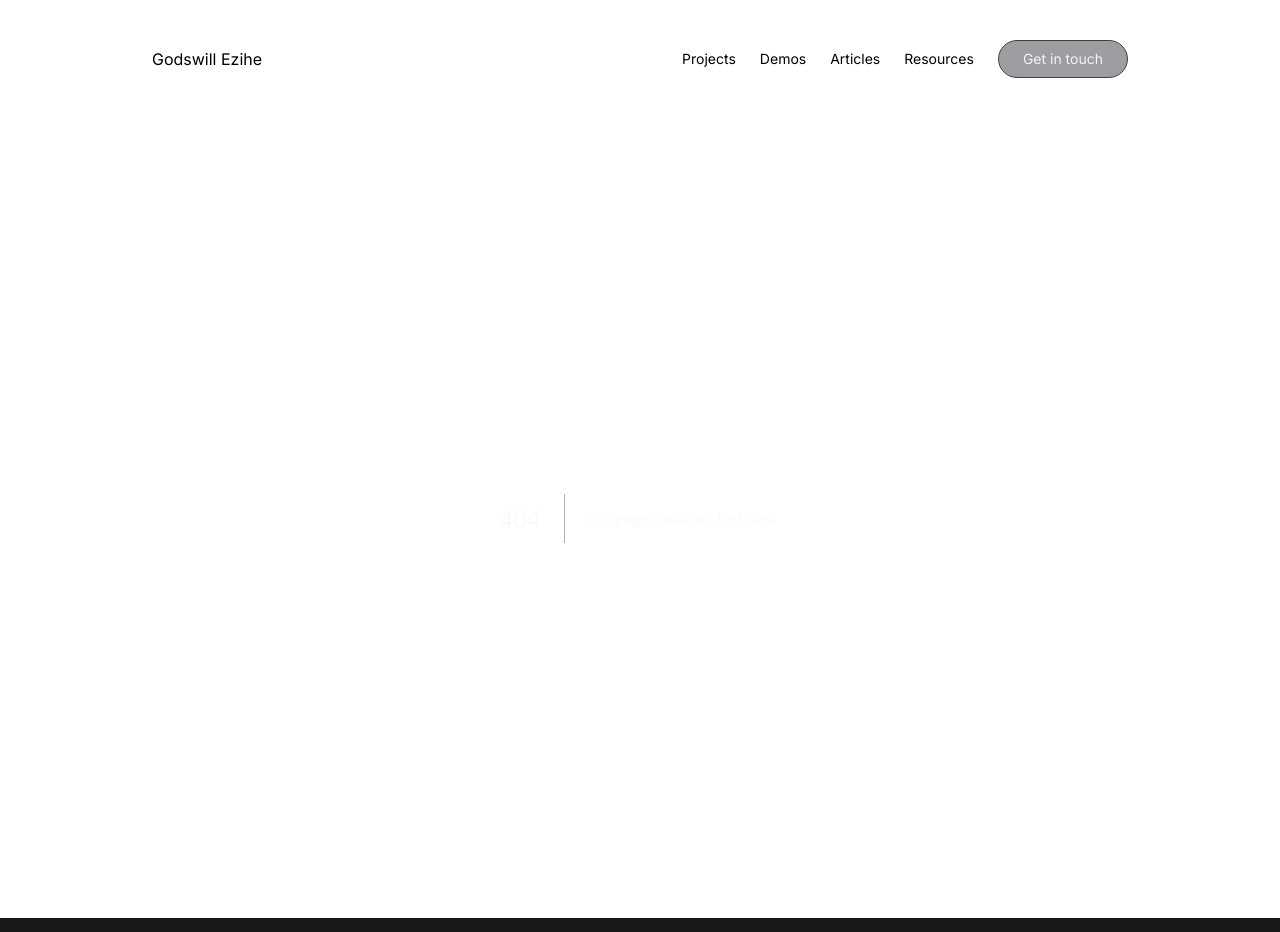
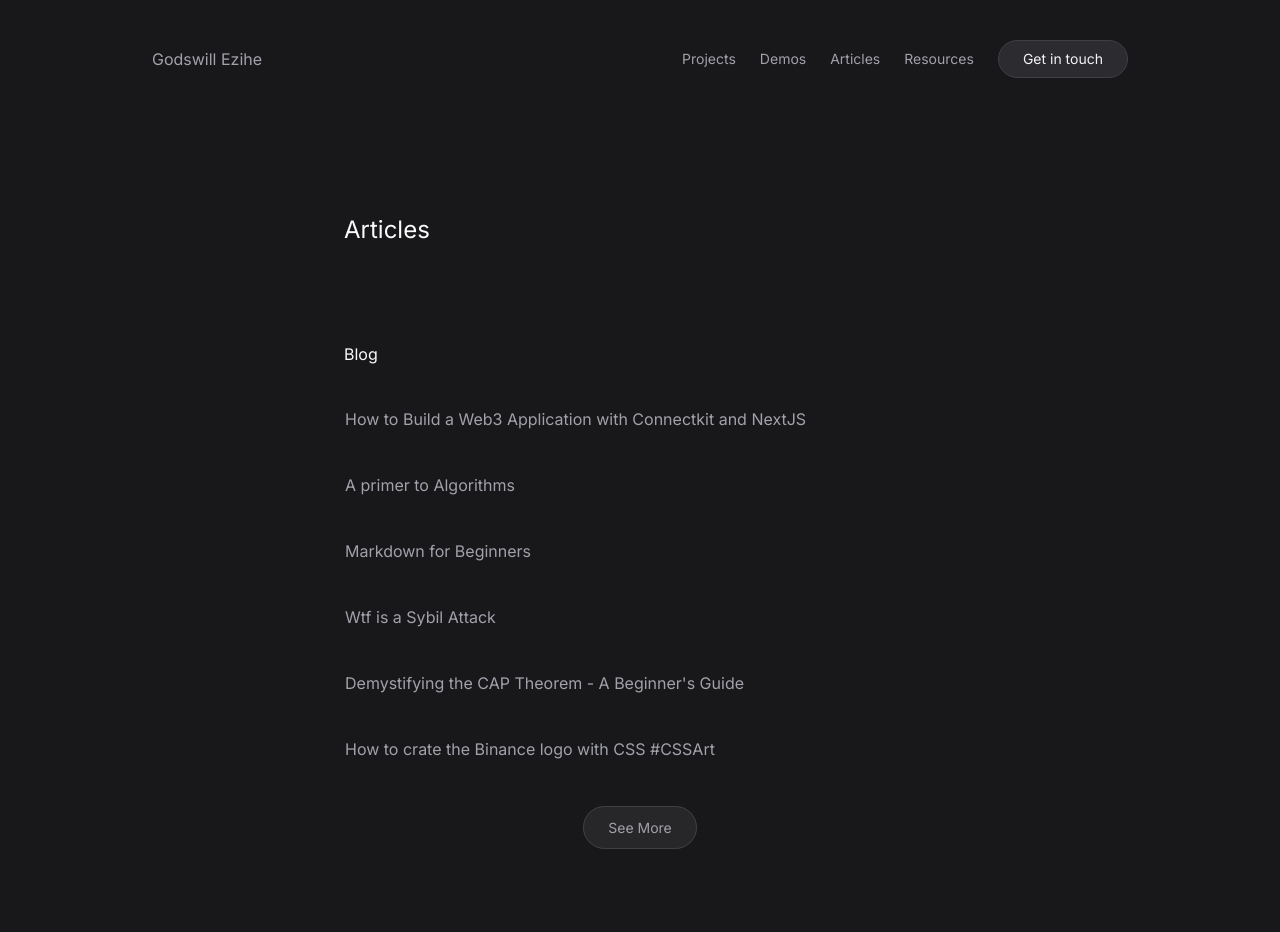
Before and after one commit to gzkdev/web-portfolio, a Next.js app: page /articles in a window 1280 px wide. Before the commit this address had no page. Shown: the top 932 px of the page. Built offline with nearby package versions, Linux system fonts and the light colour scheme.

Commit message:
add articles page

```diff
--- /dev/null
+++ b/app/articles/page.tsx
@@ -0,0 +1,41 @@
+import { Footer } from "@/components/footer";
+import { blogPosts } from "@/constants";
+import React from "react";
+
+export default function Articles() {
+  return (
+    <div className="space-y-24 py-24 pb-10 max-w-screen-sm mx-auto">
+      <section className="px-6 space-y-10">
+        <header>
+          <h1 className="text-lg sm:text-2xl">Articles</h1>
+        </header>
+      </section>
+
+      <section className="px-6 space-y-10">
+        <h2>Blog</h2>
+        <ul className="flex flex-col gap-10">
+          {blogPosts.map((post) => (
+            <li key={post.id}>
+              <a
+                href={post.url}
+                className="block flex-col gap-1 p-3 -m-3 border border-transparent hover:bg-zinc-800/50 hover:text-zinc-100 hover:border-zinc-800 rounded-xl transition"
+              >
+                {post.title}
+              </a>
+            </li>
+          ))}
+        </ul>
+        <div className="mx-auto w-max pt-4 text-sm">
+          <a
+            href="/"
+            className="py-3 px-6 rounded-full bg-zinc-800 border border-zinc-700 hover:bg-zinc-800/50 hover:text-zinc-100  transition"
+          >
+            See More
+          </a>
+        </div>
+      </section>
+
+      <Footer />
+    </div>
+  );
+}
```
